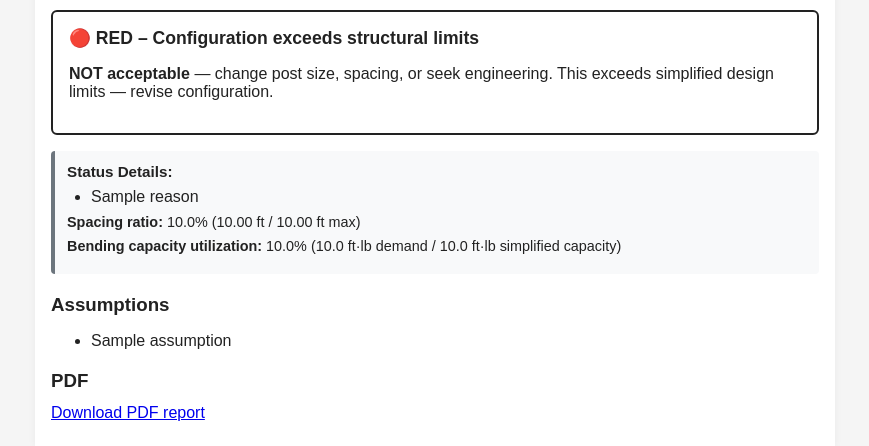
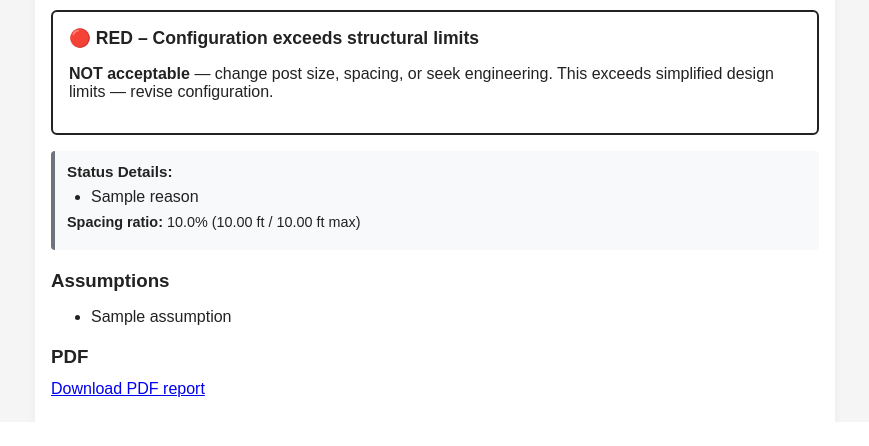
Before and after one commit to Fence-Wizard/HFC_WLC, a FastAPI app: template app/templates/review.html in a window 1280 px wide. Shown: the part 771-1217 px from the top of the page, without its empty margins (205-1074 px from the left). After the commit the page ends 1193 px from the top, so only its background shows below. Run offline with FastAPI, Linux system fonts and the light colour scheme; the template is opened without the code that fills it: most values are stand-ins (such as "Sample title", 1, 10 or a date in 2020).

Commit message:
Remove redundant bending capacity display and test it
Co-authored-by: sowens <sowens@hurricanefence.com>

```diff
--- a/app/templates/review.html
+++ b/app/templates/review.html
@@ -132,13 +132,6 @@
   </p>
   {% endif %}
 
-  {% if risk_details.moment_ratio is not none and risk_details.M_demand_ft_lb is not none and risk_details.M_allow_ft_lb is not none %}
-  <p>
-    <strong>Bending capacity utilization:</strong> {{ "%.1f"|format(risk_details.moment_ratio * 100) }}%
-    ({{ "%.1f"|format(risk_details.M_demand_ft_lb) }} ft·lb demand /
-     {{ "%.1f"|format(risk_details.M_allow_ft_lb) }} ft·lb simplified capacity)
-  </p>
-  {% endif %}
 </div>
 {% endif %}
 
```
Also changed, not shown: tests/test_engine.py (+32 -0 lines).
